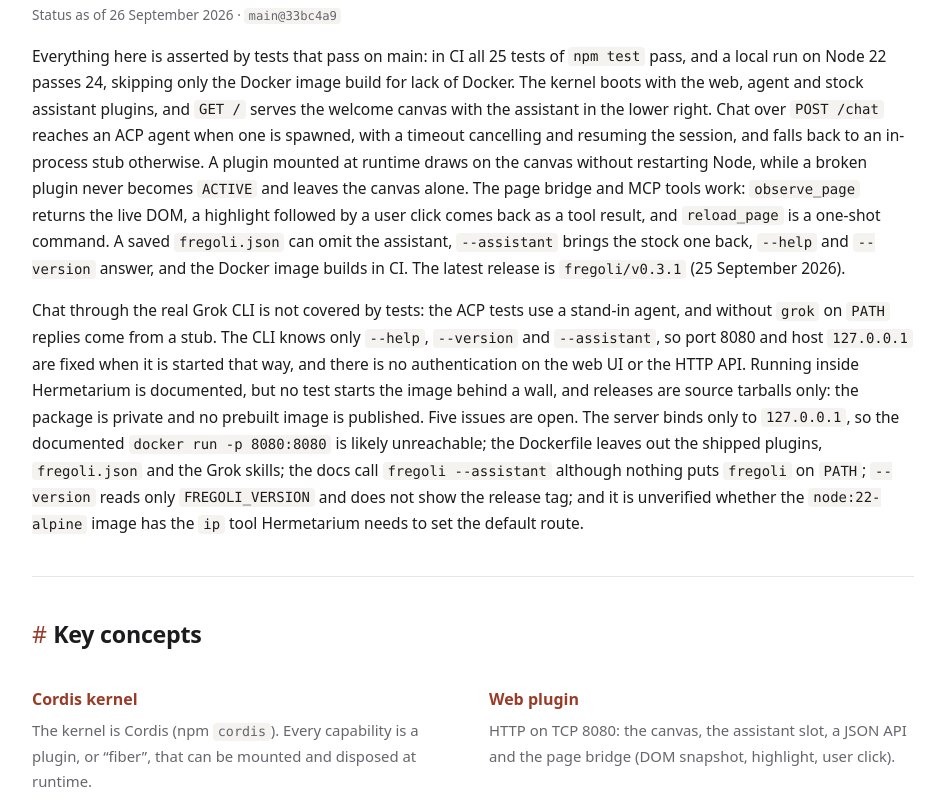
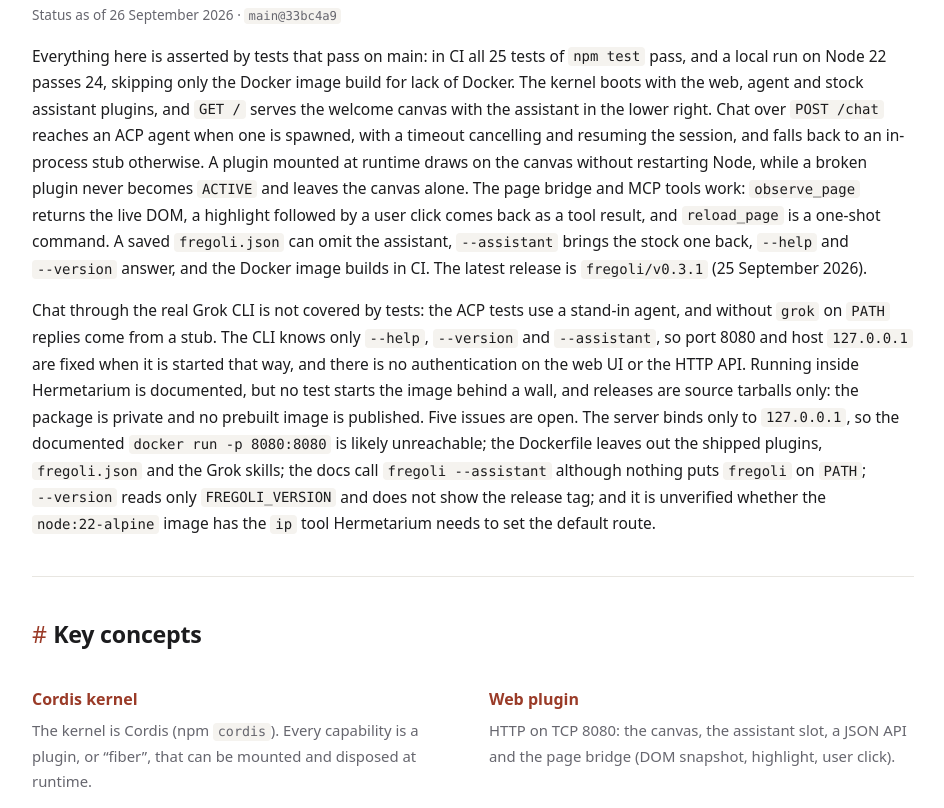
Before and after one commit to pihme/fregoli, a plain HTML site: page index.html in a window 1280 px wide. Shown: the part 1116-1924 px from the top of the page, without its empty margins (302-1246 px from the left). Drawn offline with Linux system fonts and the light colour scheme.

Commit message:
docs: keep inline code unbroken in Current status

```diff
--- a/index.html
+++ b/index.html
@@ -32,7 +32,7 @@
 .note{background:color-mix(in srgb,var(--acc) 8%,transparent);border-radius:8px;padding:.8rem 1rem;font-size:.93rem}
 footer{margin-top:3rem;padding-top:1.4rem;border-top:1px solid var(--line);color:var(--mut);font-size:.84rem}
 
-.st-asof{font-size:.85rem;color:var(--mut);margin:-.4rem 0 .6rem}
+.st-asof{font-size:.85rem;color:var(--mut);margin:-.4rem 0 .6rem}#status p code{white-space:nowrap}
 .btns{display:flex;flex-wrap:wrap;gap:.6rem;margin:0 0 1.1rem}
 .btn{display:inline-flex;align-items:center;padding:.62rem 1.15rem;border-radius:9px;font-weight:600;text-decoration:none;border:1.5px solid var(--acc);color:var(--acc);background:transparent}
 .btn:hover{background:color-mix(in srgb,var(--acc) 10%,transparent)}
```
Also changed, not shown: chronik/index.html (+1 -1 lines), jigsaw/index.html (+1 -1 lines).
